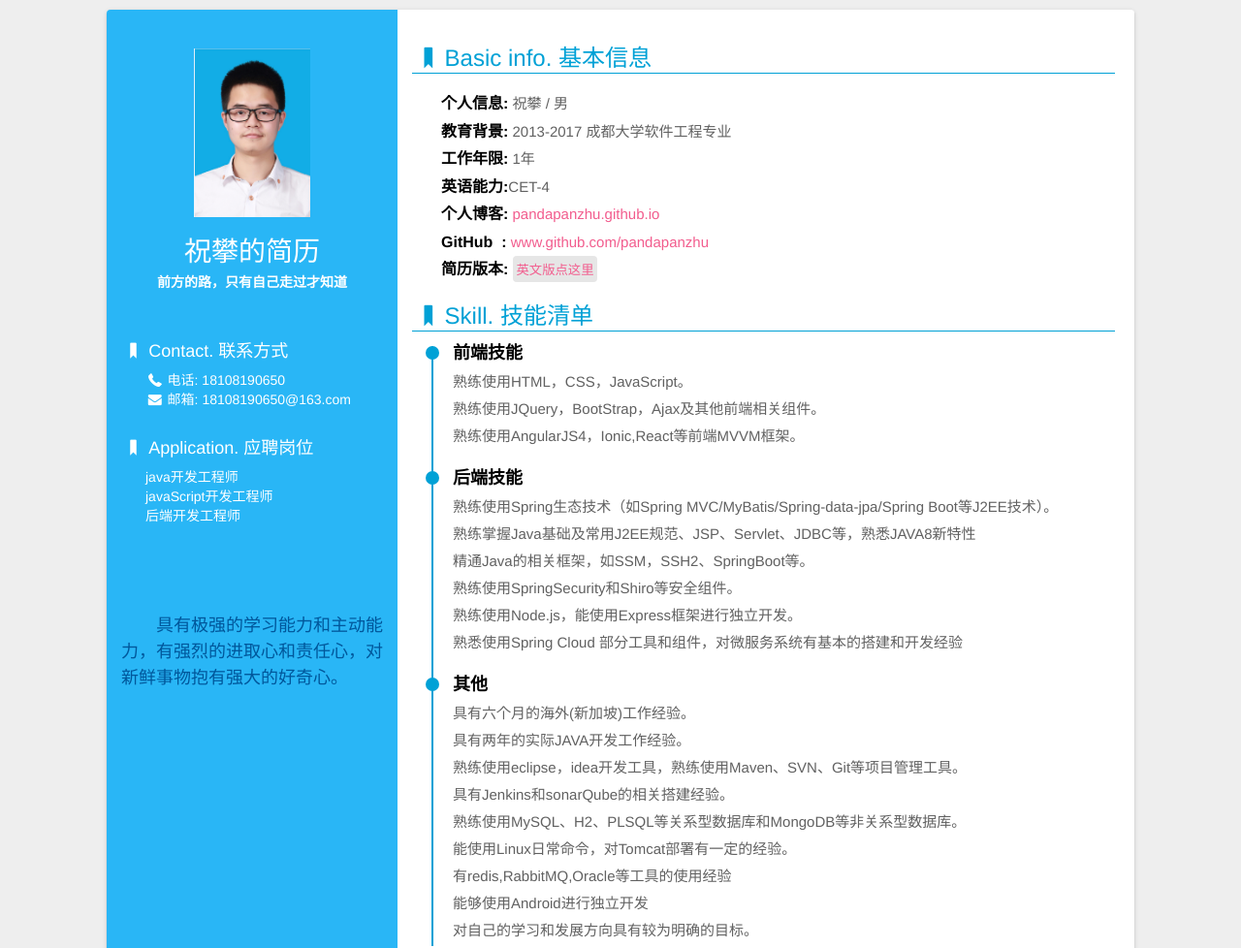
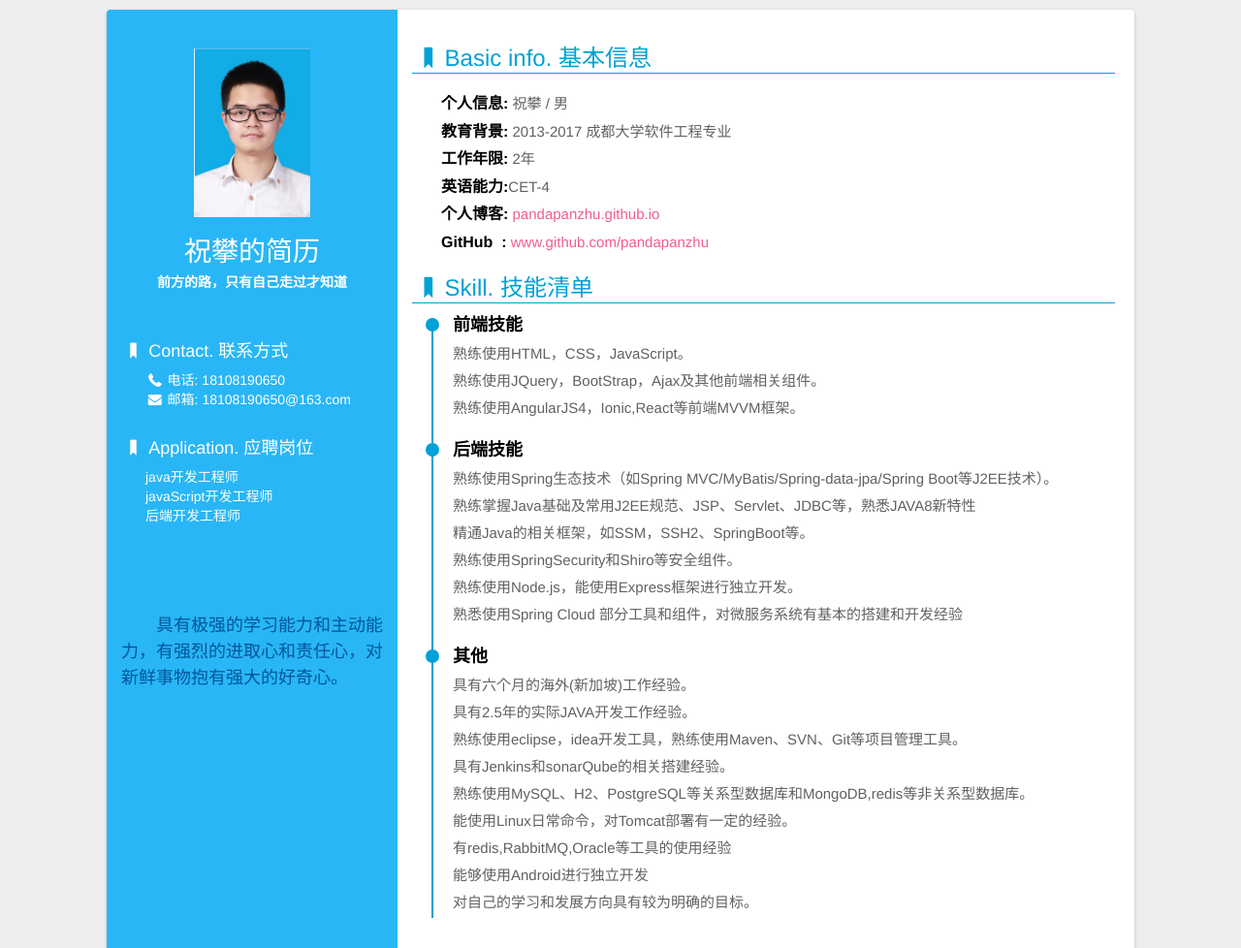
Before and after one commit to pandapanzhu/MyResume, a website: page index.html in a window 1280 px wide. Shown: the top 978 px of the page at 97% size. Drawn offline with Linux system fonts and the light colour scheme; some packages are replaced by stand-ins of ours; a script that the page names is missing.

Commit message:
更新简历2.14

```diff
--- a/index.html
+++ b/index.html
@@ -60,11 +60,11 @@
                     <dt><i class="icon-bookmark"></i>Basic info. 基本信息</dt>
                     <dd><strong>个人信息:</strong> <span>祝攀 / 男</span></dd>
                     <dd><strong>教育背景:</strong> <span>2013-2017 成都大学软件工程专业</span></dd>
-                    <dd><strong>工作年限:</strong> <span>1年</span></dd>
+                    <dd><strong>工作年限:</strong> <span>2年</span></dd>
                     <dd><strong>英语能力:</strong><span>CET-4</span></dd>
                     <dd><strong>个人博客:</strong> <a href="pandapanzhu.github.io" target="_blank">pandapanzhu.github.io</a></dd>
                     <dd><strong>GitHub  &nbsp;:</strong> <a href="https://www.github.com/pandapanzhu" target="_blank">www.github.com/pandapanzhu</a></dd>
-                    <dd><strong>简历版本:</strong> <button class="button-language"><a href="./print.html" target="_blank">英文版点这里</a></button></dd>
+                    <!--<dd><strong>简历版本:</strong> <button class="button-language"><a href="./print.html" target="_blank">英文版点这里</a></button></dd>-->
                     <!--<iframe src="https://ghbtns.com/github-btn.html?user=pandapanzhu&type=follow&count=true" frameborder="0" scrolling="0" width="170px" height="20px"></iframe></dd>-->
                 </li>
                 <li>
@@ -91,10 +91,10 @@
                             <div class="circle"></div>
                             <h4>其他</h4>
                             <p>具有六个月的海外(新加坡)工作经验。</p>
-                            <p>具有两年的实际JAVA开发工作经验。</p>
+                            <p>具有2.5年的实际JAVA开发工作经验。</p>
                             <p>熟练使用eclipse，idea开发工具，熟练使用Maven、SVN、Git等项目管理工具。</p>
                             <p>具有Jenkins和sonarQube的相关搭建经验。</p>
-                            <p>熟练使用MySQL、H2、PLSQL等关系型数据库和MongoDB等非关系型数据库。</p>
+                            <p>熟练使用MySQL、H2、PostgreSQL等关系型数据库和MongoDB,redis等非关系型数据库。</p>
                             <p>能使用Linux日常命令，对Tomcat部署有一定的经验。</p>
                             <p>有redis,RabbitMQ,Oracle等工具的使用经验</p>
                             <p>能够使用Android进行独立开发</p>
@@ -239,7 +239,7 @@
         </div>
     </div>
     <footer>
-        <p>Made by 祝攀.. 最后更新于2018年12月01日</p>
+        <p>Made by 祝攀.. 最后更新于2019年02月14日</p>
     </footer>
     <script src="lib/zoom.min.js"></script>
 </body>
```
